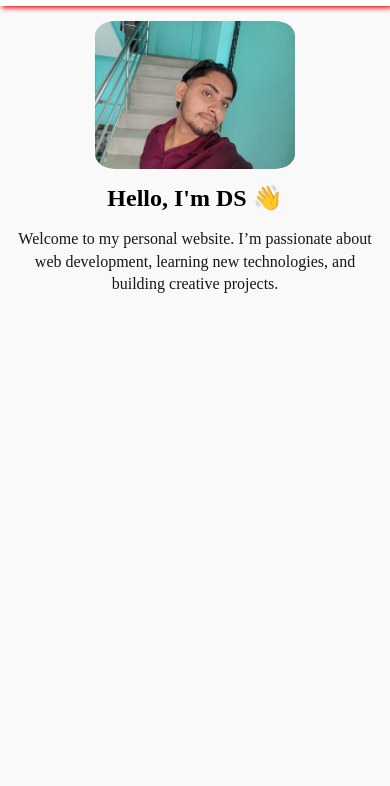
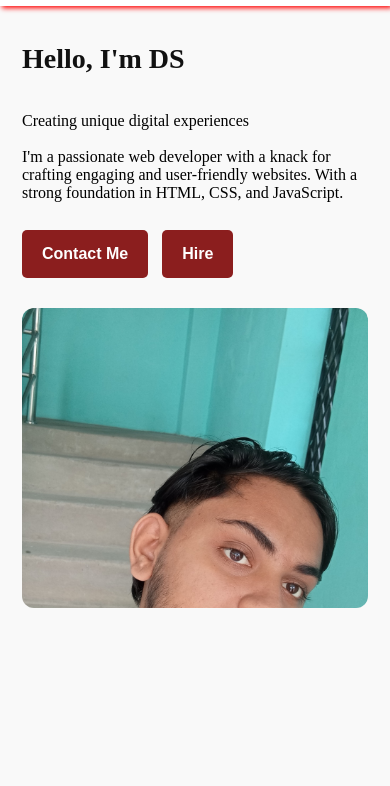
Before and after one commit to bwit25bakh-commits/Portfolio-, a plain HTML site: page index.html in a window 390 px wide. Shown: the part 58-844 px from the top of the page. Drawn offline with Linux system fonts and the light colour scheme.

Commit message:
animation

```diff
--- a/css/index.css
+++ b/css/index.css
@@ -3,6 +3,7 @@ body {
     margin: 0;
     padding: 0;
     font-family: 'Times New Roman', serif;
+    box-sizing: border-box;
 }
 
 /* Navigation Bar */
@@ -39,6 +40,7 @@ nav {
     padding: 10px 15px;
     margin-left: 10px;
     text-decoration: none;
+    transition: 0.3s;
 }
 
 .menu a:hover {
@@ -54,47 +56,97 @@ nav {
     cursor: pointer;
 }
 
-/* Profile Section */
-.profile {
-    display: flex;
-    padding: 20px;
-    gap: 20px;
+.banner_main {
+    display: grid;
+    grid-template-columns: 1fr 1fr;
     align-items: center;
+    padding: 18px 22px;
+    gap: 30px;
 }
 
-/* Picture Styles */
-.pic {
-    width: 160px;
-    margin: 0;
+.banner_data {
+    display: flex;
+    flex-direction: column;
+    gap: 18px;
 }
 
-.pic img {
+.banner_data h1 {
+    font-size: 48px;
+    font-weight: bold;
+    color: #111;
+}
+
+
+.banner_buttons {
+    margin-top: 10px;
+}
+
+.banner_buttons button {
+    padding: 12px 22px;
+    margin-right: 10px;
+    background-color: #8b1e1e;
+    color: #fff;
+    border: none;
+    border-radius: 5px;
+    font-size: 15px;
+    font-weight: 600;
+}
+
+.banner_buttons button:hover {
+    background-color: #c0392b;
+    transform: translateY(-3px);
+}
+
+.banner_buttons button {
+    animation: buttonanimate 1.2s infinite alternate;
+}
+
+@keyframes buttonanimate {
+   from {
+        background-color: #8b1e1e;
+    }
+    to {
+        background-color: #c0392b;
+    }
+}
+
+.banner {
+    overflow: hidden;
+    border-radius: 12px;
+}
+
+.banner img {
     width: 100%;
-    height: auto;
-    border-radius: 10%;
-    display: block;
+    height: 500px;
+    object-fit: cover;
+    border-radius: 12px;
+    transition: 0.4s ease;
 }
-.pic img:hover {
+
+.banner img {
+    width: 100%;
+    height: 500px;
+    border-radius: 10px;
+    transition: transform 0.3s ease;
+}
+
+.banner img:hover {
     transform: scale(1.1);
-    transition: transform 0.3s ease;
     box-shadow: 1px 1px 6px red;
 }
 
-/* Introduction Section */
-.intro {
-    max-width: 500px;
+.banner_buttons button {
+    padding: 15px 20px;
+    background-color: rgb(107, 22, 22);
+    color: white;
+    border: none;
+    cursor: pointer;
+    font-size: 16px;
+    font-weight: bold;
+    animation: buttonanimate .5s infinite alternate;
 }
 
-.intro h1 {
-    margin-bottom: 9px;
-}
 
-.intro p {
-    color: #171717;
-    line-height: 1.4;
-}
-
-/* Responsive Design */
 @media (max-width: 768px) {
 
     body {
@@ -109,29 +161,41 @@ nav {
 
     .menu {
         display: none;
+        flex-direction: column;
+        position: absolute;
+        top: 60px;
+        right: 20px;
+        background: white;
+        width: 200px;
+        box-shadow: 0 0 10px rgba(0,0,0,0.1);
+        padding: 10px;
+    }
+
+    .menu.active {
+        display: flex;
+    }
+
+    .menu a {
+        margin: 5px 0;
     }
 
     .menu_icon {
         display: block;
     }
 
-    .menu_icon svg{
-     color:rgb(160, 28, 28);
+    .menu_icon svg {
+        color: rgb(160, 28, 28);
     }
 
-    /* Profile Section */
-    .profile {
-        flex-direction: column;
-        text-align: center;
-        gap: 10px;
-        padding: 15px;
-    }
-    .intro h1{
-        margin-top: 5px;
+    .banner_main {
+        grid-template-columns: 1fr;
     }
 
-    .pic {
-        width: 70%;
-        max-width: 200px;
+    .banner {
+        height: 300px;
+    }
+
+    .banner_data h1 {
+        font-size: 28px;
     }
 }
--- a/index.html
+++ b/index.html
@@ -5,13 +5,13 @@
     <meta name="viewport" content="width=device-width, initial-scale=1.0">
     <title>My Profile</title>
     <link rel="stylesheet" href="./css/index.css">
-    <link rel="stylesheet" href="./css/menu.css">
 </head>
 <body>
 
 <nav>
     <div class="logo">DS</div>
-        <div class="menu">
+
+    <div class="menu" id="menu">
         <a href="index.html">Home</a>
         <a href="./html/About.html">About</a>
         <a href="./html/Contact.html">Contact</a>
@@ -19,36 +19,36 @@
         <a href="./html/Service.html">Service</a>
     </div>
 
-        <div class ="menu_icon">
-            <svg xmlns="http://www.w3.org/2000/svg"
-            width="24" height="24"
-            viewBox="0 0 24 24"><g fill="none"
-            stroke="currentColor" stroke-linecap="round"
-            stroke-linejoin="round" stroke-width="2"><path
-            troke-dasharray="16" d="M5 5h14"><animate fill="freeze"
-            attributeName="stroke-dashoffset" dur="0.3s"
-            values="16;0"/></path><path
-            stroke-dasharray="12" stroke-dashoffset="12"
-            d="M5 12h9"><animate fill="freeze" attributeName="stroke-dashoffset"
-            begin="0.3s" dur="0.2s" to="0"/></path><path stroke-dasharray="16"
-            stroke-dashoffset="16" d="M5 19h14"><animate fill="freeze"
-            attributeName="stroke-dashoffset" begin="0.5s" dur="0.3s" to="0"/></path><path stroke-dasharray="12" stroke-dashoffset="12" d="M17 9l3 3l-3 3"><animate fill="freeze" attributeName="stroke-dashoffset" begin="0.8s" dur="0.2s" to="0"/></path></g></svg>
+    <div class="menu_icon" id="menuIcon">
+        <svg xmlns="http://www.w3.org/2000/svg" width="24" height="24" viewBox="0 0 24 24">
+            <g fill="none" stroke="currentColor" stroke-linecap="round" stroke-linejoin="round" stroke-width="2">
+                <path stroke-dasharray="16" d="M5 5h14"/>
+                <path stroke-dasharray="12" d="M5 12h9"/>
+                <path stroke-dasharray="16" d="M5 19h14"/>
+            </g>
+        </svg>
     </div>
 </nav>
 
-    <section class="profile">
-        <div class="pic">
-            <img src="./resource/me.JPG" alt="Profile picture of DS">
+<div class="banner_main">
+    <div class="banner_data">
+        <h1>Hello, I'm DS</h1>
+        <div>Creating unique digital experiences</div>
+        <div>
+            I'm a passionate web developer with a knack for crafting engaging
+            and user-friendly websites. With a strong foundation in HTML, CSS, and JavaScript.
         </div>
 
-        <div class="intro">
-            <h1>Hello, I'm DS 👋</h1>
-            <p>
-                Welcome to my personal website. I’m passionate about web development,
-                learning new technologies, and building creative projects.
-            </p>
+        <div class="banner_buttons">
+            <button>Contact Me</button>
+            <button>Hire</button>
         </div>
-    </section>
+    </div>
+
+    <div class="banner">
+        <img src="./resource/me.JPG" alt="Profile picture">
+    </div>
+</div>
 
 </body>
 </html>
```
Lines whose indentation alone changed are shown as unchanged.
